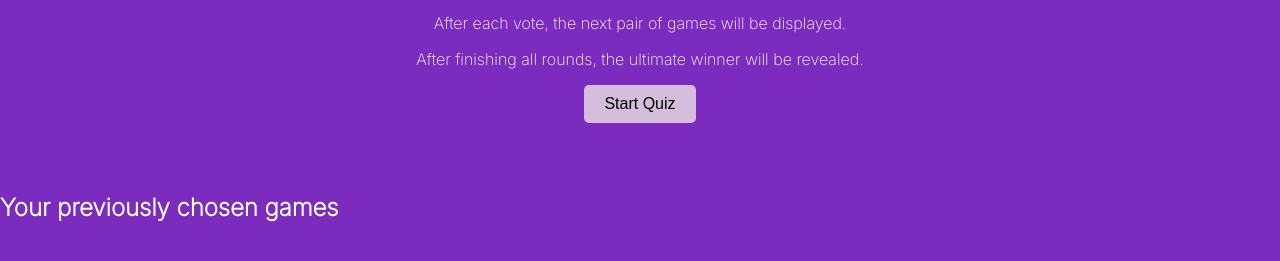
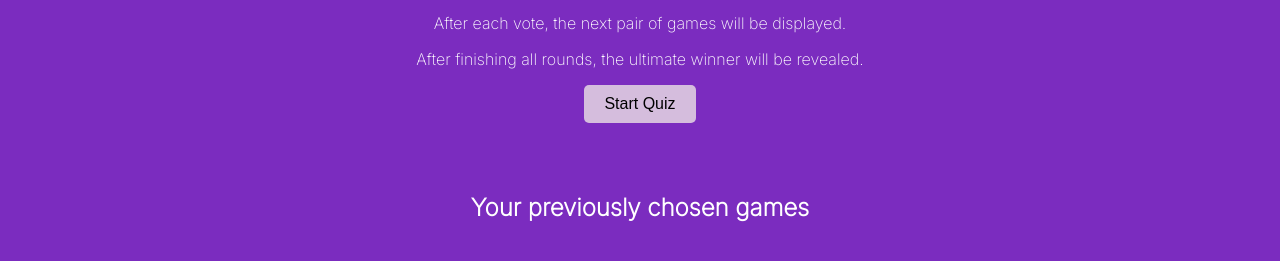
Before and after one commit to pykir74/Projekt-Game-Quiz, a website with bundled scripts: page frontend/index.html in a window 1280 px wide. Shown: the part 391-652 px from the top of the page. Built offline with nearby package versions, Linux system fonts and the light colour scheme; no server answers; a web font is replaced by a local one.

Commit message:
fixed UI allignment

```diff
--- a/frontend/index.html
+++ b/frontend/index.html
@@ -43,7 +43,7 @@
 
         </div>
         <button class="start-quiz-btn" onclick="startApp()">Start Quiz</button>
-        <div id="winners-history-container" style="margin-top: 50px; width: 100%; max-width: 800px;">
+        <div id="winners-history-container" style="margin-top: 50px; width: 100%; max-width: 800px; align-self: center;">
             <h2>Your previously chosen games</h2>
             <div id="winners-history">
             </div>
--- a/frontend/scripts/script.js
+++ b/frontend/scripts/script.js
@@ -90,7 +90,7 @@ window.goToMainPage = function () {
     document.getElementById('main-inteface').style.display = 'none';
 
     const mainMenu = document.getElementById('main-menu-screen');
-    mainMenu.style.display = 'block';
+    mainMenu.style.display = '';
 
     document.getElementById('winners-history-container').style.display = 'block';
 
--- a/frontend/styles/style.css
+++ b/frontend/styles/style.css
@@ -69,3 +69,6 @@ header {
     box-shadow: 0 0 20px rgba(255, 215, 0, 0.5);
 
 }
+h2 {
+    text-align: center;
+}
```
